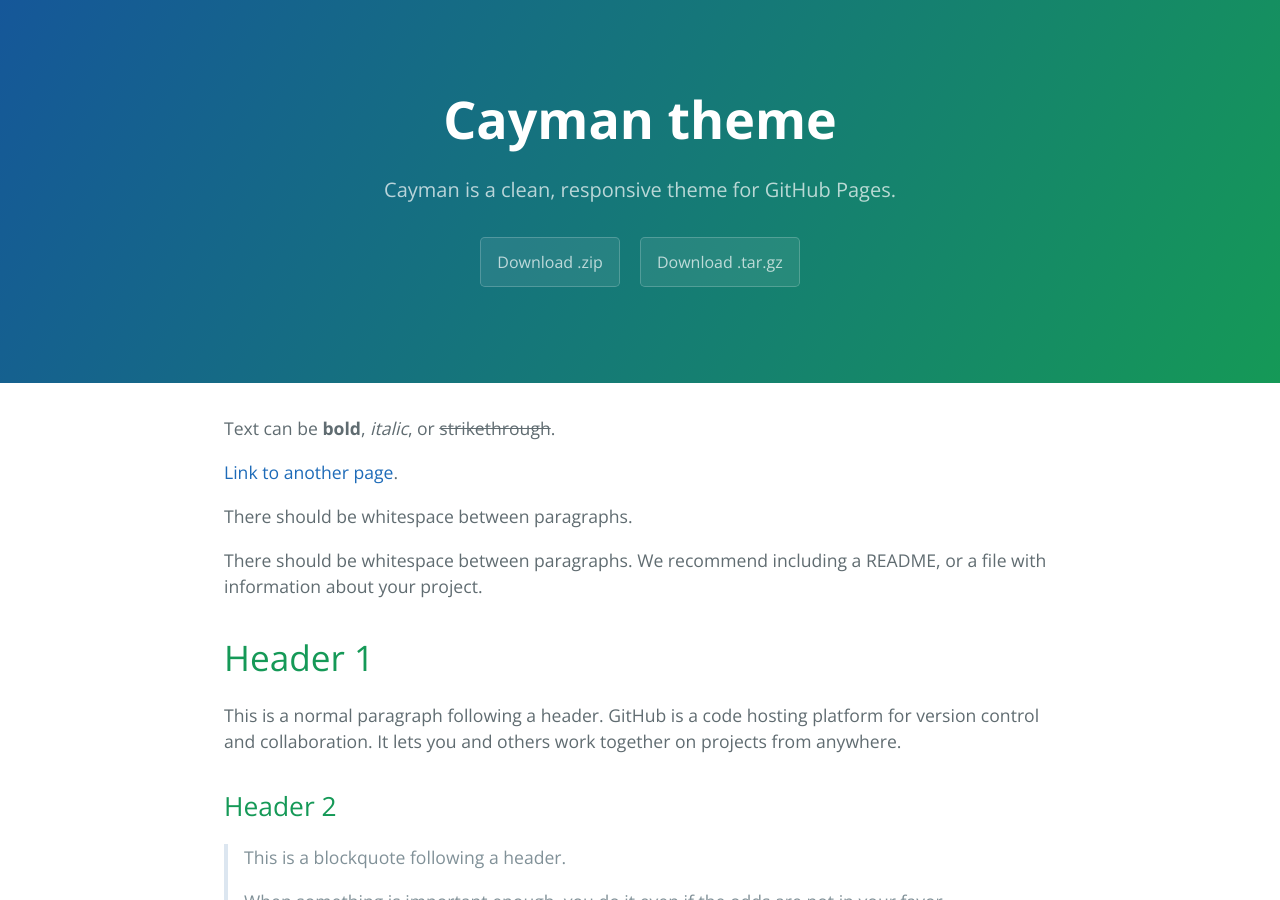
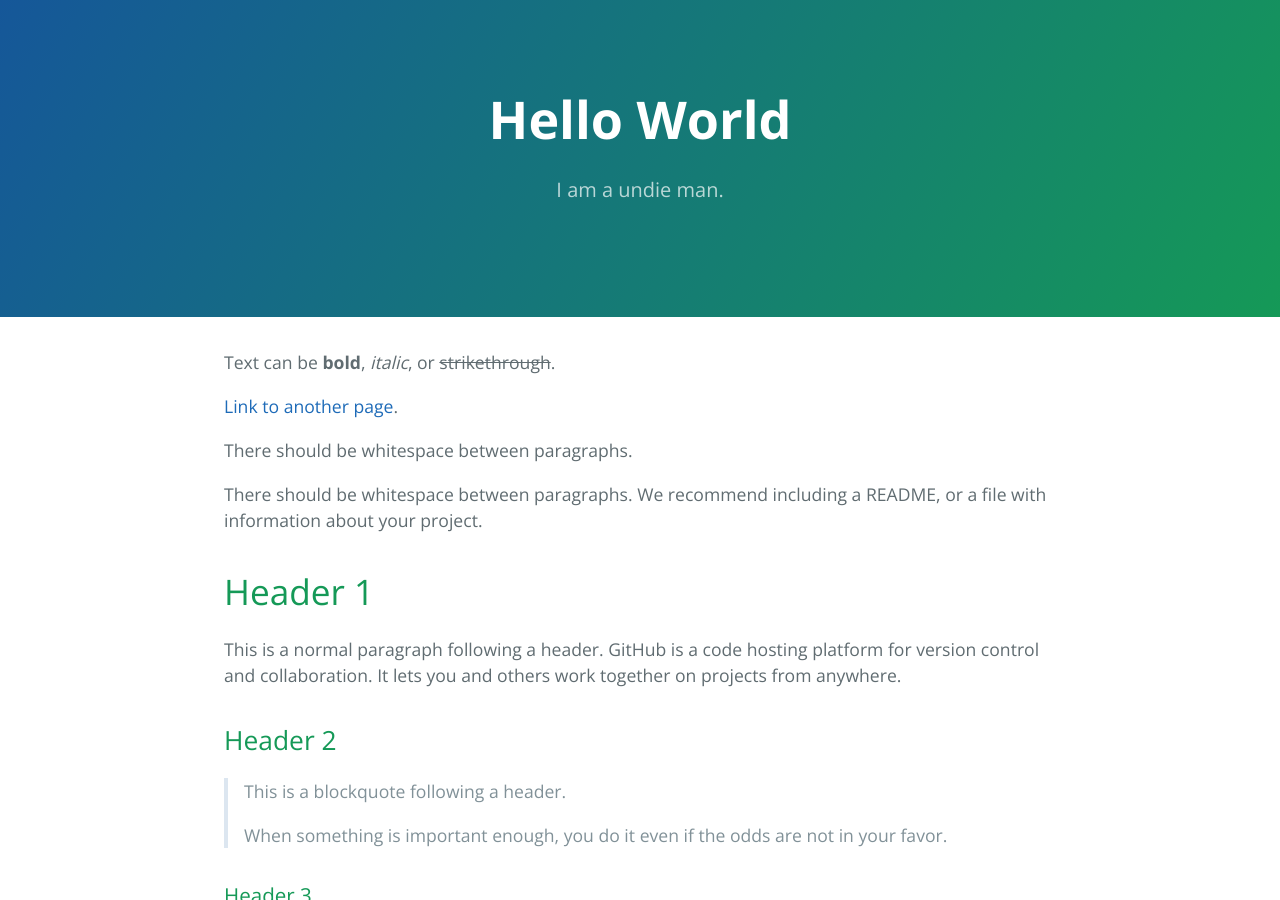
Before and after one commit to wzswzd/wzswzd.github.io, a Jekyll site: the page built from index.md, in a window 1280 px wide and 900 px high. Built offline with Jekyll 4.4.1, drawn with Linux system fonts in a browser that asks for light colours.

Commit message:
hello world settings
rt

```diff
--- a/_config.yml
+++ b/_config.yml
@@ -1,5 +1,5 @@
-title: Cayman theme
-description: Cayman is a clean, responsive theme for GitHub Pages.
-show_downloads: true
+title: Hello World
+description: I am a undie man.
+show_downloads: false
 google_analytics:
 theme: jekyll-theme-cayman
```
